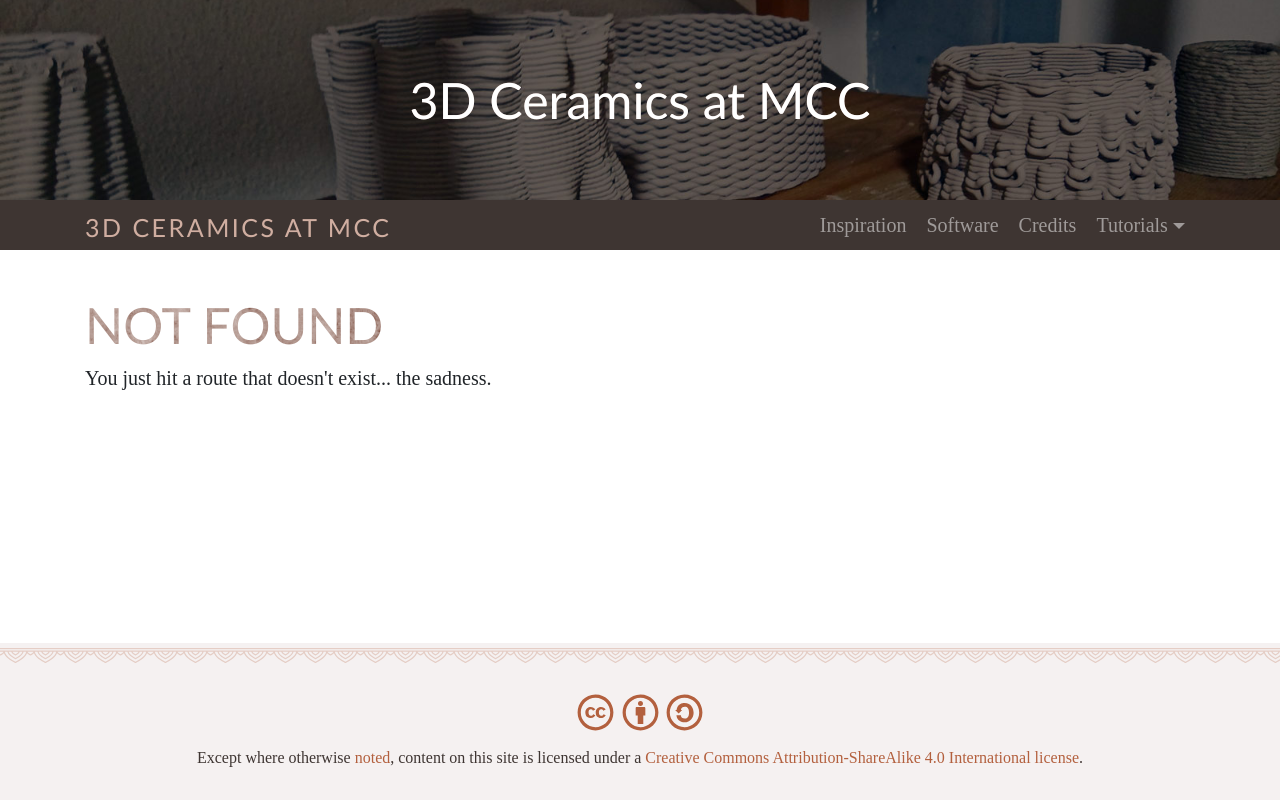
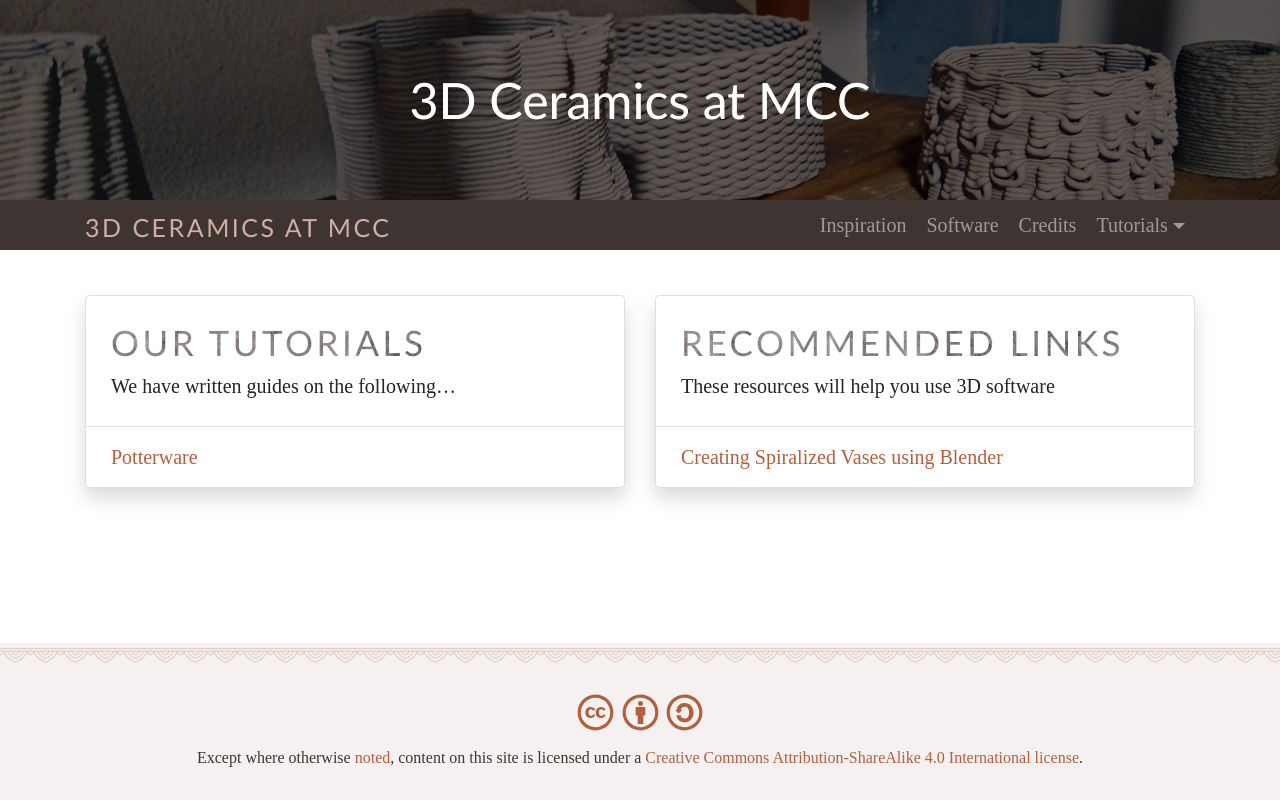
Before and after one commit to northxsouthco/ceramics-guide, a Gatsby site: page /tutorials in a window 1280 px wide. Before the commit this address had no page. Built offline with nearby package versions, Linux system fonts and the light colour scheme; Gatsby itself is replaced by a stand-in of ours.

Commit message:
Add general tutorial page

```diff
--- a/src/components/navBar.js
+++ b/src/components/navBar.js
@@ -14,11 +14,9 @@ const NavItem = ({ to, title }) => {
 
 const NavDropItem = ({ to, title }) => {
   return (
-    <Link to={`/` + to} className="link-no-style">
-      <NavDropdown.Item as="span" eventKey={to}>
-        {title}
-      </NavDropdown.Item>
-    </Link>
+    <NavDropdown.Item as={Link} eventKey={to} to={`/` + to}>
+      {title}
+    </NavDropdown.Item>
   )
 }
 
@@ -29,7 +27,7 @@ const CustomNavbar = ({ siteTitle, pageInfo }) => {
         variant="dark"
         expand="lg"
         id="site-navbar"
-        className="bg-dark py-0"
+        className="bg-dark py-2 py-lg-0"
         sticky="top"
         collapseOnSelect
       >
@@ -46,6 +44,7 @@ const CustomNavbar = ({ siteTitle, pageInfo }) => {
               <NavItem to="software" title="Software" />
               <NavItem to="credits" title="Credits" />
               <NavDropdown title="Tutorials" id="tut-dropdown">
+                <NavDropItem to="tutorials" title="General Resources" />
                 <NavDropItem to="tutorials/potterware" title="Potterware" />
               </NavDropdown>
             </Nav>
--- /dev/null
+++ b/src/pages/tutorials/index.js
@@ -0,0 +1,54 @@
+import React from "react"
+import { Link } from "gatsby"
+import { Row, Col, Card, ListGroup } from "react-bootstrap"
+
+import Layout from "../../components/layout"
+import SEO from "../../components/seo"
+
+const Tutorials = () => {
+  return (
+    <Layout pageInfo={{ pageName: "tutorials" }}>
+      <SEO title="Tutorials" />
+      <Row>
+        <Col>
+          <Card className="mb-4 shadow">
+            <Card.Body>
+              <h2>Our Tutorials</h2>
+              <p className="mb-0">
+                We have written guides on the following&hellip;
+              </p>
+            </Card.Body>
+            <ListGroup variant="flush">
+              <ListGroup.Item>
+                <Link to="/tutorials/potterware">Potterware</Link>
+              </ListGroup.Item>
+            </ListGroup>
+          </Card>
+        </Col>
+        <Col>
+          <Card className="mb-4 shadow">
+            <Card.Body>
+              <h2>Recommended Links</h2>
+              <p className="mb-0">
+                These resources will help you use 3D software
+              </p>
+            </Card.Body>
+            <ListGroup variant="flush">
+              <ListGroup.Item>
+                <a
+                  href="https://www.thingiverse.com/thing:3702476"
+                  target="_blank"
+                  rel="noopener noreferrer"
+                >
+                  Creating Spiralized Vases using Blender
+                </a>
+              </ListGroup.Item>
+            </ListGroup>
+          </Card>
+        </Col>
+      </Row>
+    </Layout>
+  )
+}
+
+export default Tutorials
```
